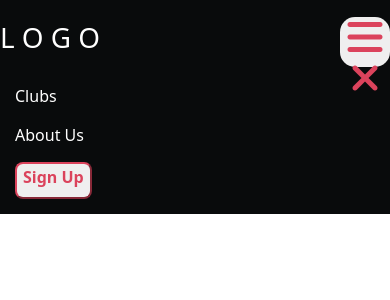
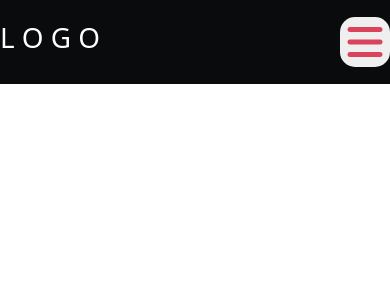
Before and after one commit to Sohan40/AnnounceProj_Frontend, a React (Vite) app in the folder Project/: page / in a window 390 px wide. Shown: the top 300 px of the page. Built offline with nearby package versions, Linux system fonts and the light colour scheme.

Commit message:
navbar functionality
navbar functionality done responsive

```diff
--- /dev/null
+++ b/Project/src/components/Lists.jsx
@@ -0,0 +1,10 @@
+function Lists() {
+    return (
+        <ul className="navLinks text-white" id="navLinksId">
+            <li className="listCss"> <a>Clubs</a> </li>
+            <li className="listCss"> <a>About Us</a> </li>
+            <li className="listCss"> <button className="pb-2 signBtn">Sign Up</button> </li>
+        </ul>
+    );
+}
+export default Lists;
--- a/Project/src/components/Navbar.css
+++ b/Project/src/components/Navbar.css
@@ -37,9 +37,9 @@
     }
 }
 @media (min-width:750px){
-    .toggleBtn{
+    /* .toggleBtn{
         display: none;
-    }
+    } */
     .navLinks{
         display: flex;
         justify-content: space-between;
--- a/Project/src/components/Navbar.jsx
+++ b/Project/src/components/Navbar.jsx
@@ -1,20 +1,39 @@
 import { useEffect } from 'react'
+import { useState } from 'react'
 import './Navbar.css'
+import Lists from './Lists';
 function Navbar() {
+    const handleResize = () => {
+        if(window.innerWidth >=750)
+        {
+            setShowMenu(false);
+        }
+        setMinWidth(window.innerWidth < 750);
+      };
+    useEffect(() => {
+        window.addEventListener('resize', handleResize);
+      }, []);
+    function expand()
+    {
+        setShowMenu(!showMenu);
+    }
+    const [showMenu,setShowMenu] = useState(false);
+    const [minWidth,setMinWidth] =useState(window.innerWidth<750);
     return (
         <nav className="largeScreenNav" style={{backgroundColor: "#090B0C"}}>
             <div className="navbar m-0">
                 <h1 className="text-white">L O G O</h1>
+                {minWidth?
                 <button className="toggleBtn text-center p-0" id="toggleBtnId">
-                    <i id="bars" className="fa-solid fa-bars m-0 mt-auto" style={{color: "#DB435C", fontSize: "40px"}}></i>
-                    <i id="cross" className="fa-solid fa-xmark m-0 mt-auto " style={{color: "#DB435C" ,fontSize: "40px"}}></i>
+                    {!showMenu?
+                    (<i onClick={expand} id="bars" className="fa-solid fa-bars m-0 mt-auto" style={{color: "#DB435C", fontSize: "40px"}}></i>)
+                    :
+                    (<i onClick={expand} id="cross" className="fa-solid fa-xmark m-0 mt-auto " style={{color: "#DB435C" ,fontSize: "40px"}}></i>)
+                    }
                 </button>
+                :null}
             </div>
-            <ul className="navLinks text-white" id="navLinksId">
-                <li className="listCss"> <a>Clubs</a> </li>
-                <li className="listCss"> <a>About Us</a> </li>
-                <li className="listCss"> <button className="pb-2 signBtn">Sign Up</button> </li>
-            </ul>
+            {(showMenu|| !minWidth)?<Lists/>:null}
         </nav>
     )
 }
```
